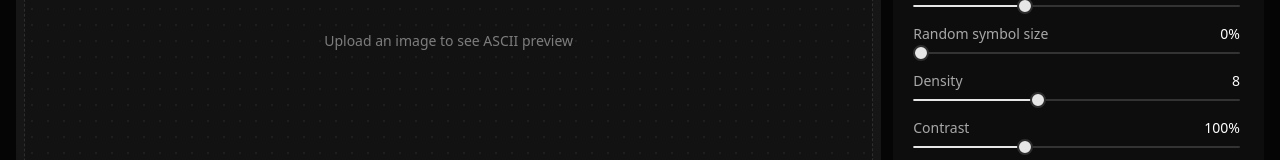
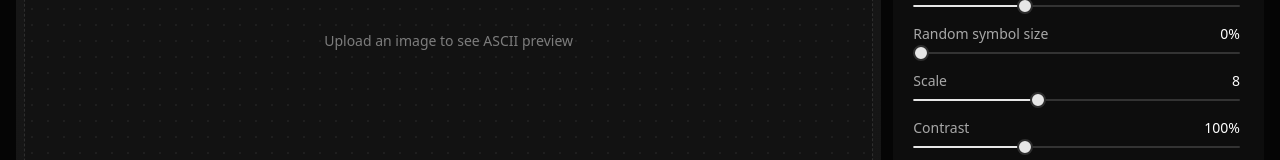
Before and after one commit to uvarinee/asciifast, a React (Vite) app: page / in a window 1280 px wide. Shown: the part 359-519 px from the top of the page. Built offline with nearby package versions, Linux system fonts and the light colour scheme.

Commit message:
Rename "Density" label to "Scale" in App component for improved clarity.

```diff
--- a/src/App.jsx
+++ b/src/App.jsx
@@ -879,7 +879,7 @@ function App() {
 
                 <div className="space-y-2">
                   <div className="flex items-center justify-between">
-                    <p className="text-[14px] font-light text-[#A8A8A8]">Density</p>
+                    <p className="text-[14px] font-light text-[#A8A8A8]">Scale</p>
                     <p className="text-[14px] text-white">{density}</p>
                   </div>
                   <Slider value={[density]} min={2} max={18} step={1} onValueChange={(value) => setDensity(value?.[0] ?? 8)} />
```
